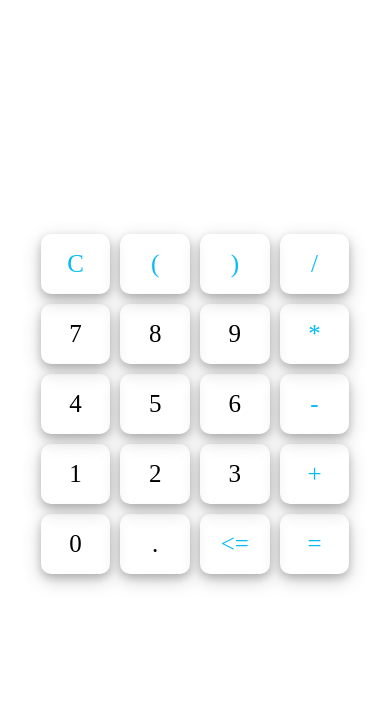
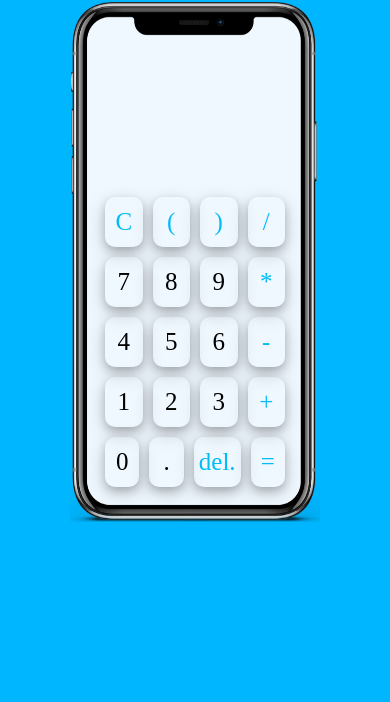
Before and after one commit to tojonir/calculator-html, a plain HTML site: page index.html in a window 390 px wide. Shown: the part 178-880 px from the top of the page. Drawn offline with Linux system fonts and the light colour scheme.

Commit message:
new theme done

```diff
--- a/asset/script.js
+++ b/asset/script.js
@@ -1,57 +1,58 @@
-(()=>{
-    const dataInput = document.getElementsByClassName("input-data")
-    var display = []
+(() => {
+  const dataInput = document.getElementsByClassName("input-data");
+  var display = [];
 
   for (let i = 0; i < dataInput.length; i++) {
     const element = dataInput[i];
-        element.addEventListener("click",()=>{
-            setDisplay(element.innerHTML)
-        })
-
+    element.addEventListener("click", () => {
+      setDisplay(element.innerHTML);
+    });
   }
-    document.addEventListener("keydown",(e)=>{
-        setDisplay(e.key)
-    })
-    function setDisplay(data){
-        const clear = ()=>{
-            display = []
-            document.getElementsByClassName("data")[0].innerHTML = ""
-            document.getElementsByClassName("result")[0].innerHTML = ""
+  document.addEventListener("keydown", (e) => {
+    setDisplay(e.key);
+  });
+  function setDisplay(data) {
+    const clear = () => {
+      display = [];
+      document.getElementsByClassName("data")[0].innerHTML = "";
+      document.getElementsByClassName("result")[0].innerHTML = "";
+    };
+    const setResult = () => {
+      if (display.length >= 1) {
+        document.getElementsByClassName("data")[0].innerHTML = display.join("");
+        document.getElementsByClassName("result")[0].innerHTML = eval(
+          display.join("")
+        );
       }
-        const setResult = ()=>{
-            document.getElementsByClassName("data")[0].innerHTML = display.join("")
-            document.getElementsByClassName("result")[0].innerHTML = eval(display.join(""))
-        }
+    };
     switch (data) {
       case "C":
-                clear()
+        clear();
         break;
       case "Backspace":
-                display.pop()
+        display.pop();
         break;
-            case "&lt;=":
-                display.pop()
+      case "del.":
+        display.pop();
         break;
       case "=":
-                setResult()
+        setResult();
         break;
       case "Enter":
-                setResult()
+        setResult();
         break;
       default:
-                if(!/[A-z]/.test(data)){
-                    if (document.getElementsByClassName("data")[0].innerHTML=="") {
-                        display.push(data)
+        if (!/[A-z]/.test(data)) {
+          if (document.getElementsByClassName("data")[0].innerHTML == "") {
+            display.push(data);
           } else {
-                        clear()
-                        display.push(data)
+            clear();
+            display.push(data);
           }
         }
         break;
     }
 
-        document.getElementsByClassName("input")[0].innerHTML = display.join("")
+    document.getElementsByClassName("input")[0].innerHTML = display.join("");
   }
-
-
-})()
+})();
--- a/asset/stylesheet.css
+++ b/asset/stylesheet.css
@@ -1,20 +1,35 @@
 body {
-  background-image: url("./img/back.jpg");
-  background-repeat: no-repeat;
-  background-size: 100% 100%;
+  background-color: rgb(0, 183, 255);
   height: 100vh;
   display: flex;
   justify-content: space-evenly;
   align-items: center;
+  overflow: hidden;
 }
 
-.container {
-  background-color: rgba(255, 255, 255, 0.9);
-  border-radius: 25px;
-  padding: 10px;
+.phone {
+  position: relative;
   height: fit-content;
   width: 250px;
 }
+
+.background {
+  position: absolute;
+  left: 5%;
+  width: 90%;
+  height: 99%;
+  border-radius: 40px;
+  background-color: aliceblue;
+  z-index: -1;
+}
+
+.screen {
+  background-image: url("./img/phone.png");
+  background-repeat: no-repeat;
+  background-size: 100% 100%;
+  padding: 30px;
+}
+
 .header {
   width: 100%;
   height: 100px;
@@ -26,8 +41,8 @@ body {
   justify-content: space-between;
 }
 .button > div {
-  width: 40px;
-  height: 40px;
+  width: 30px;
+  height: 30px;
   padding: 5px;
   margin: 5px;
   display: flex;
@@ -43,13 +58,14 @@ body {
   width: 100%;
   display: flex;
   justify-content: end;
-  margin-bottom: 10px;
 }
 .input {
   width: 100%;
+  height: 30px;
   margin: 0px;
   text-align: right;
   font-size: 30px;
+  margin-bottom: 20px;
 }
 
 .text-blue {
@@ -87,11 +103,8 @@ body {
     justify-content: space-between;
   }
   .button > div {
-    width: 80px;
-    height: 50px;
+    width: 70px;
+    height: 40px;
     font-size: 25px;
   }
-  .input {
-    font-size: 50px;
-  }
 }
--- a/index.html
+++ b/index.html
@@ -1,16 +1,15 @@
 <!DOCTYPE html>
 <html>
   <head>
-    <link rel="stylesheet" href="./asset/stylesheet.css">
+    <link rel="stylesheet" href="./asset/stylesheet.css" />
     <meta />
-    <meta name="viewport" content="width=device-width, initial-scale=1">
+    <meta name="viewport" content="width=device-width, initial-scale=1" />
   </head>
 
   <body>
-    <div>
-        <h1 class="text-h1">Calculator</h1>
-    </div>
-    <div class="container">
+    <div class="phone">
+      <div class="background"></div>
+      <div class="screen">
         <div class="header">
           <p class="data"></p>
           <p class="result"></p>
@@ -48,15 +47,13 @@
           <div class="button">
             <div class="input-data">0</div>
             <div class="input-data">.</div>
-                <div class="text-blue input-data">&lt;=</div>
+            <div class="text-blue input-data">del.</div>
             <div class="text-blue input-data">=</div>
           </div>
-
         </div>
-
+      </div>
     </div>
 
     <script src="./asset/script.js"></script>
   </body>
-
 </html>
```
Also changed, not shown: asset/img/calculator.png (added), asset/img/main.png (deleted), asset/img/phone.png (added), 1 other file. Lines whose indentation alone changed are shown as unchanged.
